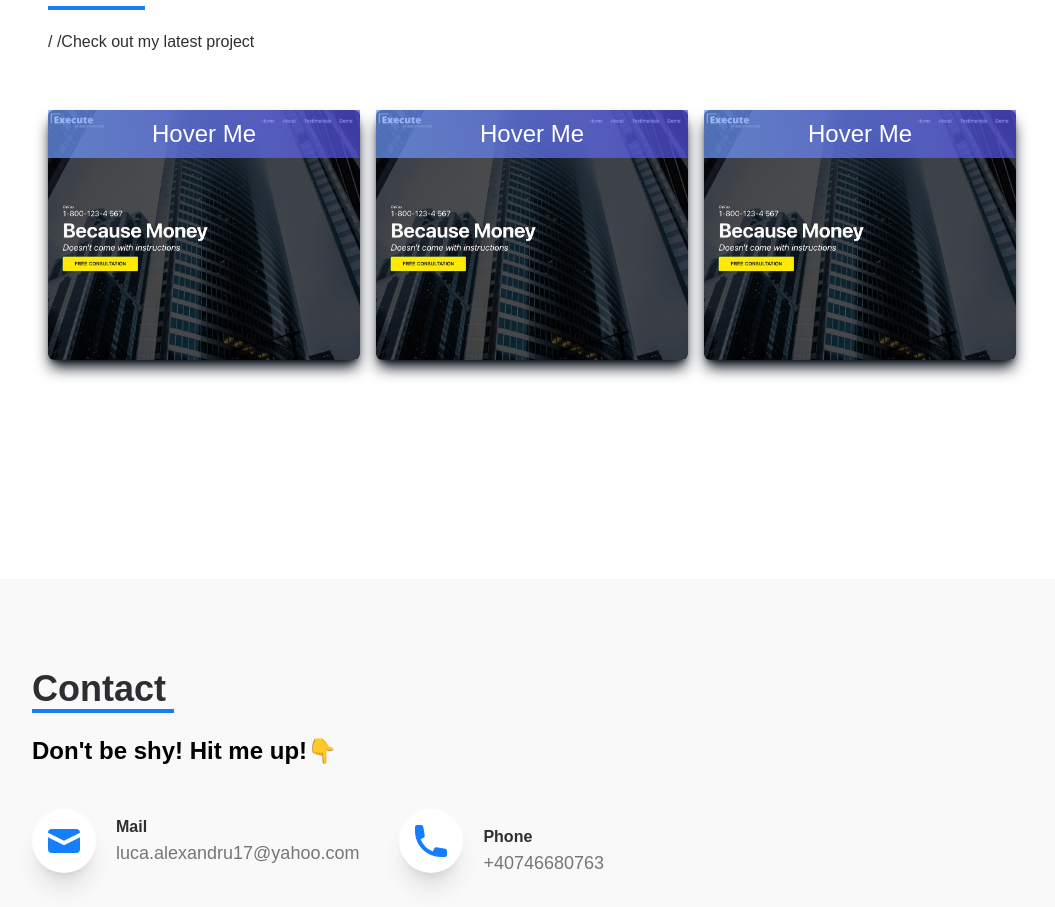
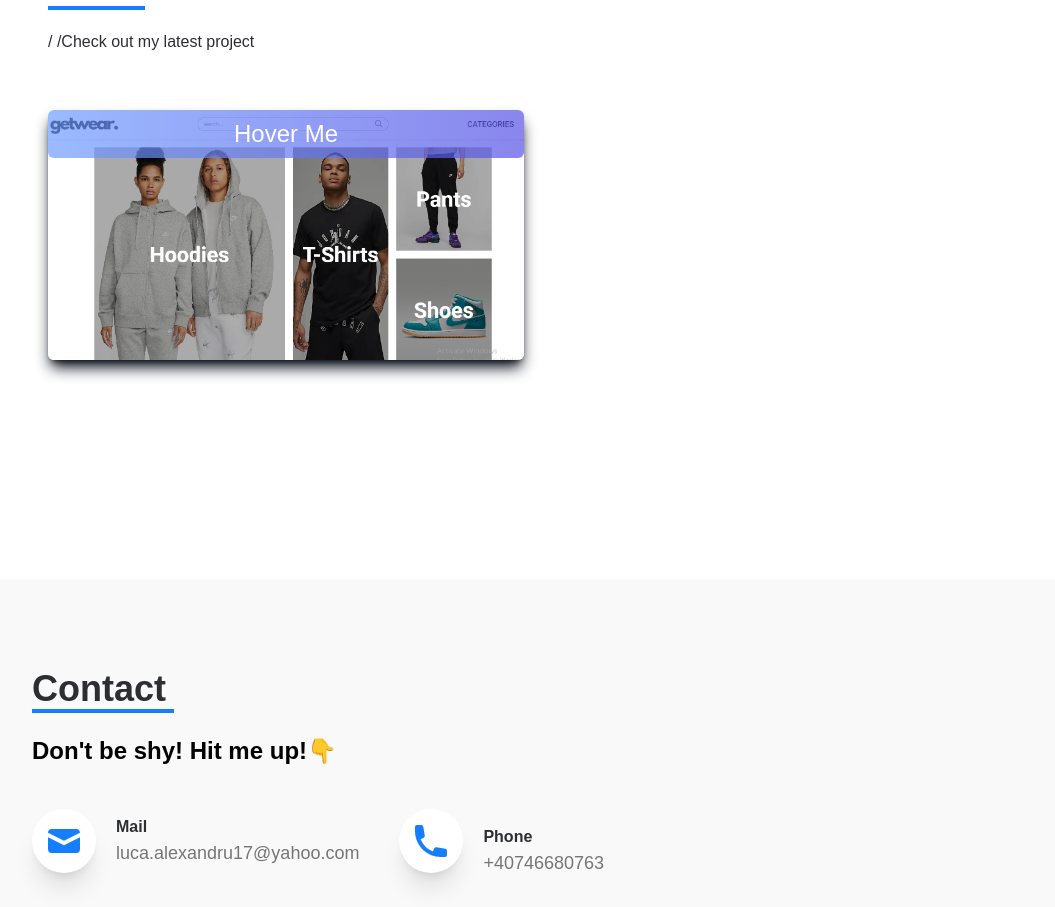
Before and after one commit to luca1777/portofolio-website, a React (Create React App) app: page / in a window 1280 px wide. Shown: the part 2653-3560 px from the top of the page, without its empty margins (108-1163 px from the left). Built offline with nearby package versions, Linux system fonts and the light colour scheme.

Commit message:
added image from project to work section

```diff
--- a/src/App.css
+++ b/src/App.css
@@ -20,7 +20,7 @@
 }
 
 .bgImage {
-    background-image: url(../src/assets/workImg.jpeg);
+    background-image: url(../src/assets/getwear.png);
 }
 
 .content-div {
--- a/src/components/Work.jsx
+++ b/src/components/Work.jsx
@@ -10,60 +10,20 @@ export const Work = () => {
           </p>
           <p className="py-6">/ /Check out my latest project</p>
         </div>
-        <div className="grid sm:grid-cols-2 md:grid-cols-3 gap-4">
+        <div className="grid sm:grid-cols-2 md:grid-cols-2 gap-4">
           <div className="bgImage shadow-lg shadow-[#040c16] group container rounded-md flex justify-center items-center mx-auto content-div relative">
-            <p className="sm:block hidden text-white bg-image group-hover:opacity-0 text-2xl absolute top-0 text-center py-2 w-full">Hover Me</p>
+            <p className="sm:block hidden text-white bg-image rounded-md group-hover:opacity-0 text-2xl absolute top-0 text-center py-2 w-full">Hover Me</p>
             <div className="sm:opacity-0 group-hover:opacity-100 opacity-100 bg-image w-full h-full rounded-md text-center pt-12">
               <span className="text-2xl font-bold text-white tracking-wider">
                 React JS Application
               </span>
               <div className="pt-8 text-center">
-                <a href="/">
+                <a href="https://getwear.netlify.app/" target="_blank" rel="noopener noreferrer">
                   <button className="text-center rounded-lg px-4 py-3 m-2 bg-white hover:bg-gray-200 text-gray-700 font-bold text-lg">
                     Demo
                   </button>
                 </a>
-                <a href="/">
-                  <button className="text-center rounded-lg px-4 py-3 m-2 bg-white hover:bg-gray-200 text-gray-700 font-bold text-lg">
-                    Code
-                  </button>
-                </a>
-              </div>
-            </div>
-          </div>
-          <div className="bgImage shadow-lg shadow-[#040c16] group container rounded-md flex justify-center items-center mx-auto content-div relative">
-            <p className="sm:block hidden text-white bg-image group-hover:opacity-0 text-2xl absolute top-0 text-center py-2 w-full">Hover Me</p>
-            <div className="sm:opacity-0 group-hover:opacity-100 opacity-100 bg-image w-full h-full rounded-md text-center pt-12">
-              <span className="text-2xl font-bold text-white tracking-wider">
-                React JS Application
-              </span>
-              <div className="pt-8 text-center">
-                <a href="/">
-                  <button className="text-center rounded-lg px-4 py-3 m-2 bg-white hover:bg-gray-200 text-gray-700 font-bold text-lg">
-                    Demo
-                  </button>
-                </a>
-                <a href="/">
-                  <button className="text-center rounded-lg px-4 py-3 m-2 bg-white hover:bg-gray-200 text-gray-700 font-bold text-lg">
-                    Code
-                  </button>
-                </a>
-              </div>
-            </div>
-          </div>
-          <div className="bgImage shadow-lg shadow-[#040c16] group container rounded-md flex justify-center items-center mx-auto content-div relative">
-            <p className="sm:block hidden text-white bg-image group-hover:opacity-0 text-2xl absolute top-0 text-center py-2 w-full">Hover Me</p>
-            <div className="sm:opacity-0 group-hover:opacity-100 opacity-100 bg-image w-full h-full rounded-md text-center pt-12">
-              <span className="text-2xl font-bold text-white tracking-wider">
-                React JS Application
-              </span>
-              <div className="pt-8 text-center">
-                <a href="/">
-                  <button className="text-center rounded-lg px-4 py-3 m-2 bg-white hover:bg-gray-200 text-gray-700 font-bold text-lg">
-                    Demo
-                  </button>
-                </a>
-                <a href="/">
+                <a href="https://github.com/luca1777/simple-ecommerce" target="_blank" rel="noopener noreferrer">
                   <button className="text-center rounded-lg px-4 py-3 m-2 bg-white hover:bg-gray-200 text-gray-700 font-bold text-lg">
                     Code
                   </button>
```
Also changed, not shown: src/assets/getwear.png (added).
